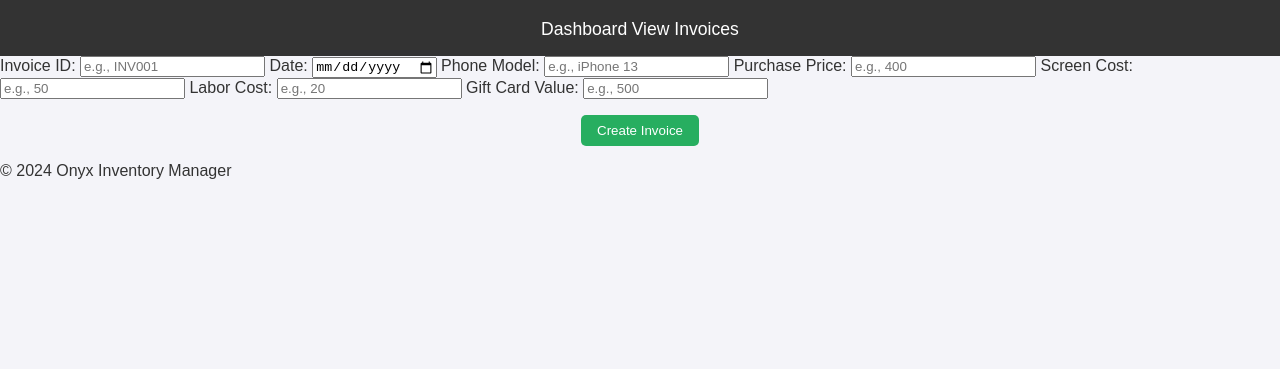
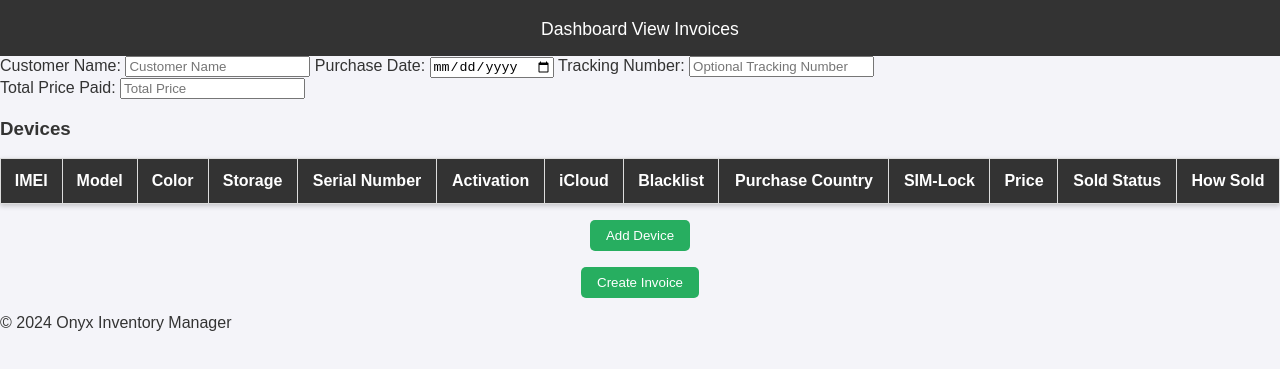
Before and after one commit to DolomiteSec/Onyx-Inventory-Manager, a plain HTML site: page Website/create-invoice.html in a window 1280 px wide. Shown: the part 77-446 px from the top of the page. Drawn offline with Linux system fonts and the light colour scheme; no server answers.

Commit message:
Update create-invoice.html

```diff
--- a/Website/create-invoice.html
+++ b/Website/create-invoice.html
@@ -1,11 +1,10 @@
 <!DOCTYPE html>
 <html lang="en">
-
     <head>
-    <meta charset="UTF-8">
-    <meta name="viewport" content="width=device-width, initial-scale=1.0">
+        <meta charset="UTF-8" />
+        <meta name="viewport" content="width=device-width, initial-scale=1.0" />
         <title>Create Invoice</title>
-    <link rel="stylesheet" href="style.css">
+        <link rel="stylesheet" href="style.css" />
     </head>
 
     <body>
@@ -19,27 +18,67 @@
 
         <main>
             <form id="add-invoice-form">
-            <label for="invoice-id">Invoice ID:</label>
-            <input type="text" id="invoice-id" placeholder="e.g., INV001" required>
+                <!-- Customer Details -->
+                <div>
+                    <label for="customer-name">Customer Name:</label>
+                    <input
+                        type="text"
+                        id="customer-name"
+                        placeholder="Customer Name"
+                        required
+                    />
 
-            <label for="invoice-date">Date:</label>
-            <input type="date" id="invoice-date" required>
+                    <label for="invoice-date">Purchase Date:</label>
+                    <input type="date" id="invoice-date" required />
 
-            <label for="phone-model">Phone Model:</label>
-            <input type="text" id="phone-model" placeholder="e.g., iPhone 13" required>
+                    <label for="tracking-number">Tracking Number:</label>
+                    <input
+                        type="text"
+                        id="tracking-number"
+                        placeholder="Optional Tracking Number"
+                    />
+                </div>
 
-            <label for="purchase-price">Purchase Price:</label>
-            <input type="number" id="purchase-price" placeholder="e.g., 400" required>
+                <!-- Total Price -->
+                <div>
+                    <label for="total-price">Total Price Paid:</label>
+                    <input
+                        type="number"
+                        id="total-price"
+                        placeholder="Total Price"
+                        required
+                    />
+                </div>
 
-            <label for="screen-cost">Screen Cost:</label>
-            <input type="number" id="screen-cost" placeholder="e.g., 50">
+                <!-- Device Details Table -->
+                <h3>Devices</h3>
+                <table id="device-table">
+                    <thead>
+                        <tr>
+                            <th>IMEI</th>
+                            <th>Model</th>
+                            <th>Color</th>
+                            <th>Storage</th>
+                            <th>Serial Number</th>
+                            <th>Activation</th>
+                            <th>iCloud</th>
+                            <th>Blacklist</th>
+                            <th>Purchase Country</th>
+                            <th>SIM-Lock</th>
+                            <th>Price</th>
+                            <th>Sold Status</th>
+                            <th>How Sold</th>
+                        </tr>
+                    </thead>
+                    <tbody id="device-table-body">
+                        <!-- Dynamic Rows will be added here -->
+                    </tbody>
+                </table>
+                <button type="button" onclick="addDeviceRow()">
+                    Add Device
+                </button>
 
-            <label for="labor-cost">Labor Cost:</label>
-            <input type="number" id="labor-cost" placeholder="e.g., 20">
-
-            <label for="gift-card-value">Gift Card Value:</label>
-            <input type="number" id="gift-card-value" placeholder="e.g., 500">
-
+                <!-- Submit Button -->
                 <button type="submit">Create Invoice</button>
             </form>
         </main>
@@ -51,5 +90,4 @@
         <!-- Link the JavaScript -->
         <script src="script.js"></script>
     </body>
-
 </html>
```
Lines whose indentation alone changed are shown as unchanged.
